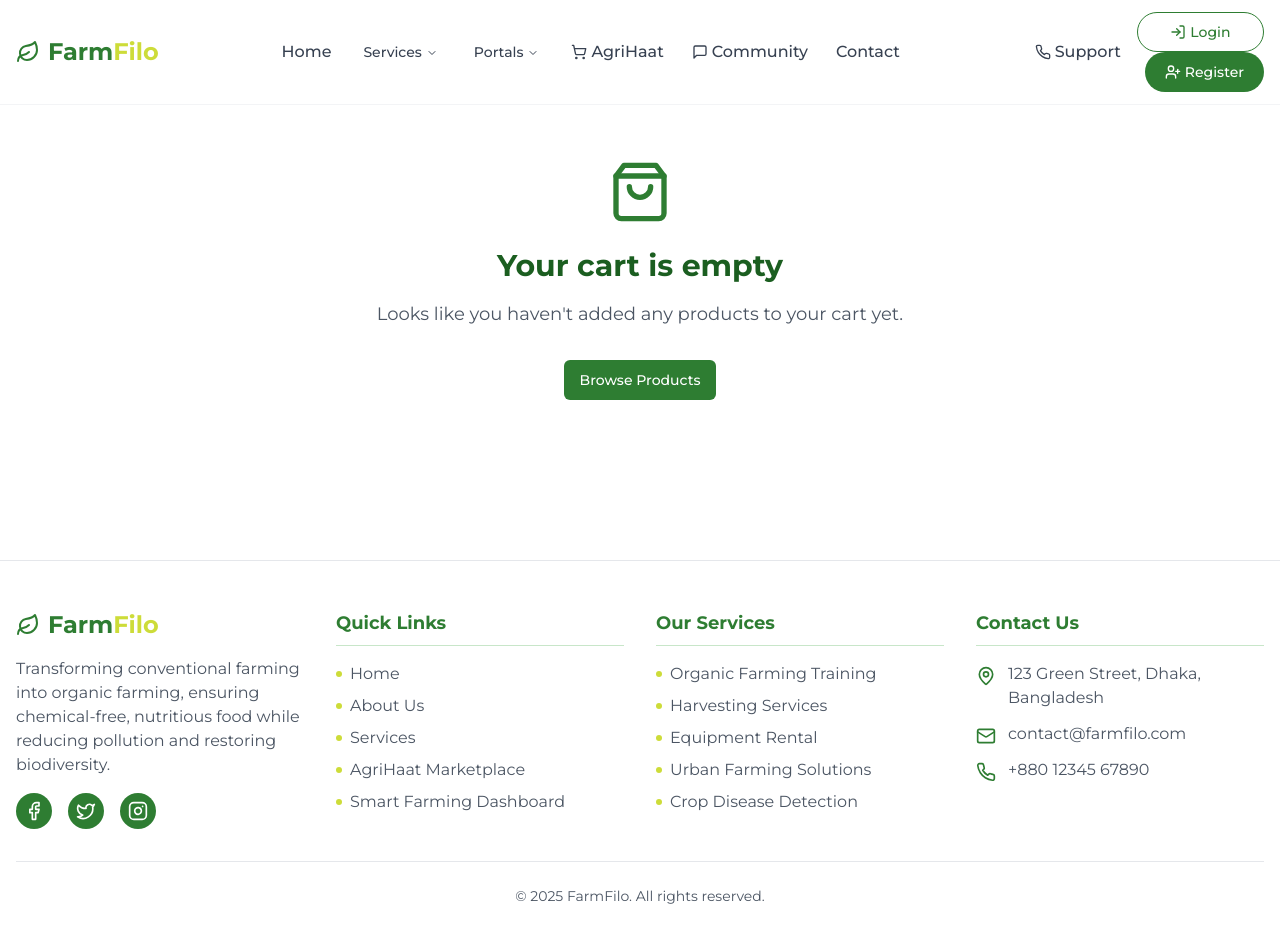
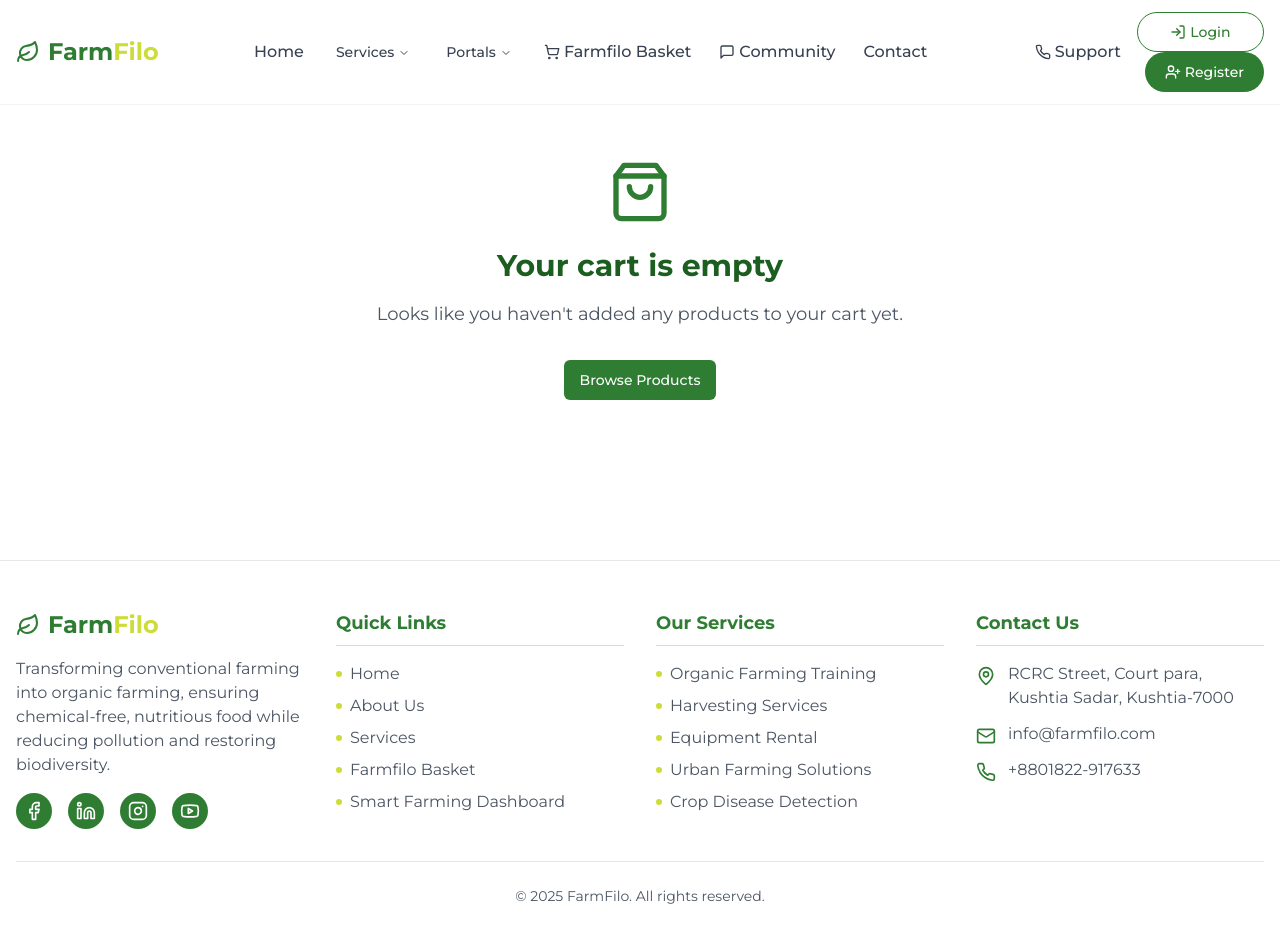
Before and after one commit to soroarjahan/FarmFilo_Updated, a React (Vite) app: page /cart in a window 1280 px wide. Shown: the top 942 px of the page. Built offline with nearby package versions, Linux system fonts and the light colour scheme.

Commit message:
Refactor: Update AgriHaat and contact information
Update the AgriHaat link in the navbar and update contact information.

```diff
--- a/src/components/layout/Footer.tsx
+++ b/src/components/layout/Footer.tsx
@@ -1,7 +1,7 @@
 
 import React from 'react';
 import { Link } from 'react-router-dom';
-import { Leaf, Mail, MapPin, Phone } from 'lucide-react';
+import { Leaf, Mail, MapPin, Phone, Facebook, Linkedin, Instagram, Youtube } from 'lucide-react';
 
 const Footer = () => {
   return (
@@ -18,22 +18,17 @@ const Footer = () => {
             </div>
             <p className="mb-4 text-gray-600">Transforming conventional farming into organic farming, ensuring chemical-free, nutritious food while reducing pollution and restoring biodiversity.</p>
             <div className="flex space-x-4">
-              <a href="#" className="bg-farmfilo-primary text-white p-2 rounded-full hover:bg-farmfilo-darkGreen transition-colors">
-                <svg xmlns="http://www.w3.org/2000/svg" viewBox="0 0 24 24" fill="none" stroke="currentColor" strokeWidth="2" strokeLinecap="round" strokeLinejoin="round" className="h-5 w-5">
-                  <path d="M18 2h-3a5 5 0 0 0-5 5v3H7v4h3v8h4v-8h3l1-4h-4V7a1 1 0 0 1 1-1h3z" />
-                </svg>
+              <a href="https://www.facebook.com/farmfilobd" target="_blank" rel="noopener noreferrer" className="bg-farmfilo-primary text-white p-2 rounded-full hover:bg-farmfilo-darkGreen transition-colors">
+                <Facebook className="h-5 w-5" />
               </a>
-              <a href="#" className="bg-farmfilo-primary text-white p-2 rounded-full hover:bg-farmfilo-darkGreen transition-colors">
-                <svg xmlns="http://www.w3.org/2000/svg" viewBox="0 0 24 24" fill="none" stroke="currentColor" strokeWidth="2" strokeLinecap="round" strokeLinejoin="round" className="h-5 w-5">
-                  <path d="M22 4s-.7 2.1-2 3.4c1.6 10-9.4 17.3-18 11.6 2.2.1 4.4-.6 6-2C3 15.5.5 9.6 3 5c2.2 2.6 5.6 4.1 9 4-.9-4.2 4-6.6 7-3.8 1.1 0 3-1.2 3-1.2z" />
-                </svg>
+              <a href="https://www.linkedin.com/company/farmfilobd" target="_blank" rel="noopener noreferrer" className="bg-farmfilo-primary text-white p-2 rounded-full hover:bg-farmfilo-darkGreen transition-colors">
+                <Linkedin className="h-5 w-5" />
               </a>
-              <a href="#" className="bg-farmfilo-primary text-white p-2 rounded-full hover:bg-farmfilo-darkGreen transition-colors">
-                <svg xmlns="http://www.w3.org/2000/svg" viewBox="0 0 24 24" fill="none" stroke="currentColor" strokeWidth="2" strokeLinecap="round" strokeLinejoin="round" className="h-5 w-5">
-                  <rect x="2" y="2" width="20" height="20" rx="5" ry="5" />
-                  <path d="M16 11.37A4 4 0 1 1 12.63 8 4 4 0 0 1 16 11.37z" />
-                  <line x1="17.5" y1="6.5" x2="17.51" y2="6.5" />
-                </svg>
+              <a href="https://www.instagram.com/farm_filo" target="_blank" rel="noopener noreferrer" className="bg-farmfilo-primary text-white p-2 rounded-full hover:bg-farmfilo-darkGreen transition-colors">
+                <Instagram className="h-5 w-5" />
+              </a>
+              <a href="https://www.youtube.com/@farmfilo" target="_blank" rel="noopener noreferrer" className="bg-farmfilo-primary text-white p-2 rounded-full hover:bg-farmfilo-darkGreen transition-colors">
+                <Youtube className="h-5 w-5" />
               </a>
             </div>
           </div>
@@ -63,7 +58,7 @@ const Footer = () => {
               <li>
                 <Link to="/marketplace" className="text-gray-600 hover:text-farmfilo-primary transition-colors flex items-center gap-2">
                   <span className="w-1.5 h-1.5 bg-farmfilo-accent rounded-full inline-block"></span>
-                  AgriHaat Marketplace
+                  Farmfilo Basket
                 </Link>
               </li>
               <li>
@@ -118,15 +113,15 @@ const Footer = () => {
             <ul className="space-y-3">
               <li className="flex items-start">
                 <MapPin className="h-5 w-5 mr-3 text-farmfilo-primary shrink-0 mt-1" />
-                <span className="text-gray-600">123 Green Street, Dhaka, Bangladesh</span>
+                <span className="text-gray-600">RCRC Street, Court para, Kushtia Sadar, Kushtia-7000</span>
               </li>
               <li className="flex items-start">
                 <Mail className="h-5 w-5 mr-3 text-farmfilo-primary shrink-0 mt-1" />
-                <span className="text-gray-600">contact@farmfilo.com</span>
+                <span className="text-gray-600">info@farmfilo.com</span>
               </li>
               <li className="flex items-start">
                 <Phone className="h-5 w-5 mr-3 text-farmfilo-primary shrink-0 mt-1" />
-                <span className="text-gray-600">+880 12345 67890</span>
+                <span className="text-gray-600">+8801822-917633</span>
               </li>
             </ul>
           </div>
--- a/src/components/layout/Navbar.tsx
+++ b/src/components/layout/Navbar.tsx
@@ -211,7 +211,7 @@ const Navbar = () => {
                   isActive("/marketplace") ? "text-farmfilo-primary" : "text-gray-700 hover:text-farmfilo-primary"
                 )}>
                   <ShoppingCart className="h-4 w-4" />
-                  AgriHaat
+                  Farmfilo Basket
                 </Link>
               </NavigationMenuItem>
 
@@ -402,7 +402,7 @@ const Navbar = () => {
               "font-montserrat px-3 py-2 rounded-md font-medium hover:bg-farmfilo-lightGreen/30",
               isActive("/marketplace") ? "text-farmfilo-primary" : "text-gray-700"
             )}>
-              AgriHaat
+              Farmfilo Basket
             </Link>
             <Link to="/community" className={cn(
               "font-montserrat px-3 py-2 rounded-md font-medium hover:bg-farmfilo-lightGreen/30 flex items-center gap-1",
```
